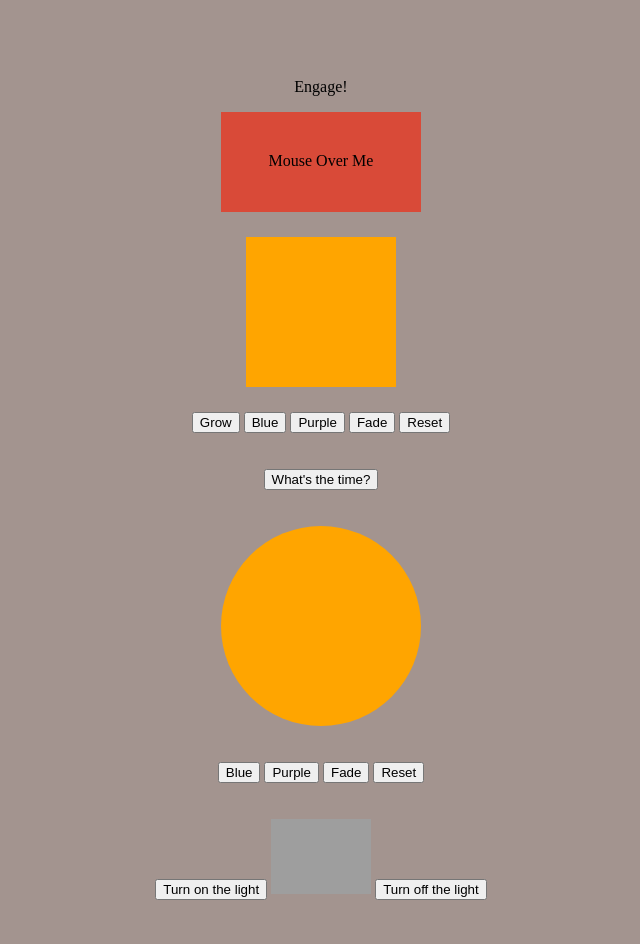
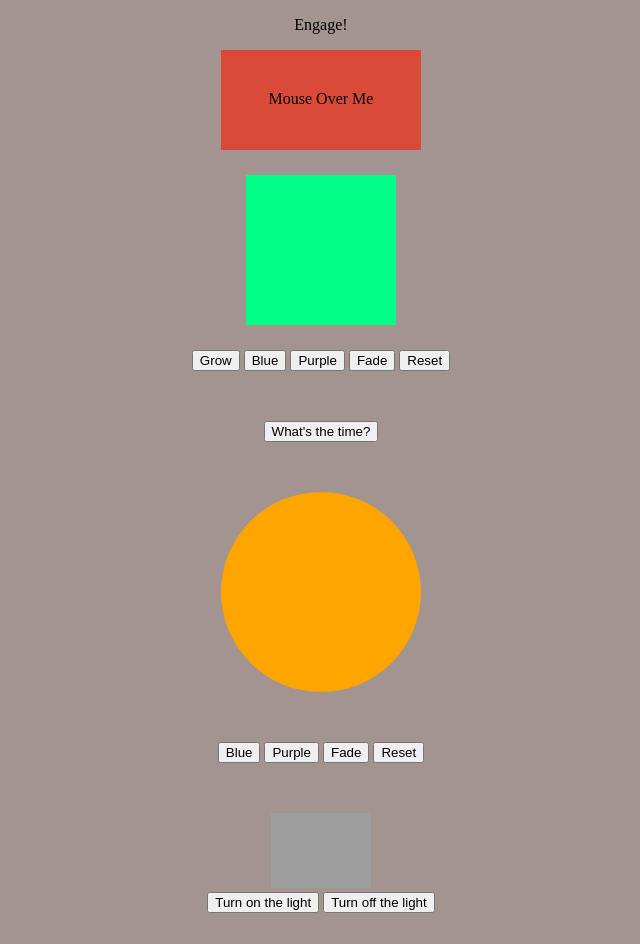
Before and after one commit to aftongauntlett/Javascript, a plain HTML site: page index.html in a window 1280 px wide. Shown: the whole page, without its empty margins (319-959 px from the left). After the commit the page ends 921 px from the top, so only its background shows below. Drawn offline with Linux system fonts and the light colour scheme; grey boxes are pictures that could not be loaded.

Commit message:
JSComplete

```diff
--- a/index.html
+++ b/index.html
@@ -3,62 +3,55 @@
 
 <head>
     <title>My First JS</title>
+    <link rel="stylesheet" type="text/css" href="styles.css">
 </head>
 
 <body>
-    <center>
-        <br/>
-        <br/>
-        <br/>
+    <div id="page-wrap">
+
         <p>Engage!</p>
+
         <body style="background-color:#a3948f"></body>
 
-        <div id="mouse" onmouseover="mOver(this)" onmouseout="mOut(this)"
-        style="background-color:#D94A38;width:120px;height:20px;padding:40px;">
-        Mouse Over Me</div>
+        <div class="center" id="mouse" onmouseover="mOver(this)" onmouseout="mOut(this)"
+            style="background-color:#D94A38;width:120px;height:20px;padding:40px;">
+            Mouse Over Me</div>
 
-        <div id="box" style="height:150px; width:150px; background-color:orange; margin:25px"></div>
+        <div class="box-styles center" id="box"></div>
 
         <button id="button1">Grow</button>
         <button id="button2">Blue</button>
         <button id="button3">Purple</button>
         <button id="button4">Fade</button>
         <button id="button5">Reset</button>
-        <br />
-        <br />
+        <div class="spacer"></div>
+
         <div id="time"></div>
-        <br/>
+
         <button id="button6">What's the time?</button>
-        <br />
-        <br />
-        <br />
+        <div class="spacer"></div>
 
+        <div class="center" id="circle" style="width: 200px; height: 200px; background-color: orange; border-radius: 100px;"></div>
+        <div class="spacer"></div>
 
-        <div id="circle" style="width: 200px; height: 200px; background-color: orange; border-radius: 100px;"></div>
-        <br />
-        <br />
         <button id="button8">Blue</button>
         <button id="button9">Purple</button>
         <button id="button10">Fade</button>
         <button id="button11">Reset</button>
-        <br/>
-        <br/>
-        <br/>
+        <div class="spacer"></div>
 
+        <div>
+            <img id="lightbulb" src="https://www.w3schools.com/js/pic_bulboff.gif" style="width:100px">
+            <div>
+                <button id="lightBulbOnButton">Turn on the light</button>
+                <button id="lightBulbOffButton">Turn off the light</button>
 
-        <button id="lightBulbOnButton">Turn on the light</button>
-        <img id="lightbulb" src="https://www.w3schools.com/js/pic_bulboff.gif" style="width:100px">
-        <button id="lightBulbOffButton">Turn off the light</button>
-
-        <br/>
-        <br />
-        <br/>
-
+            </div>
+        </div>
 
         <script type="text/javascript" src="javascript.js"></script>
+    </div>
 
-
-    </center>
 </body>
 
 </html>
--- a/javascript.js
+++ b/javascript.js
@@ -33,7 +33,7 @@ document.getElementById("button4").addEventListener("click", function () {
 document.getElementById("button5").addEventListener("click", function () {
 
     document.getElementById("box").style.height = "150px";
-    document.getElementById("box").style.background = "orange";
+    document.getElementById("box").style.background = "rgb(0, 255, 136)";
     document.getElementById("box").style.opacity = "100";
 
 });
--- /dev/null
+++ b/styles.css
@@ -0,0 +1,25 @@
+.box-styles{
+    height:150px;
+    width:150px !important;
+    background-color: rgb(0, 255, 136);
+    margin:25px;
+}
+
+#page-wrap {
+    text-align: center;
+}
+
+.spacer{
+    padding-bottom: 50px;
+}
+
+img{
+}
+
+.center{
+    margin-left: auto;
+    margin-right: auto;
+    width: 100%;
+    display: block;
+
+}
```
